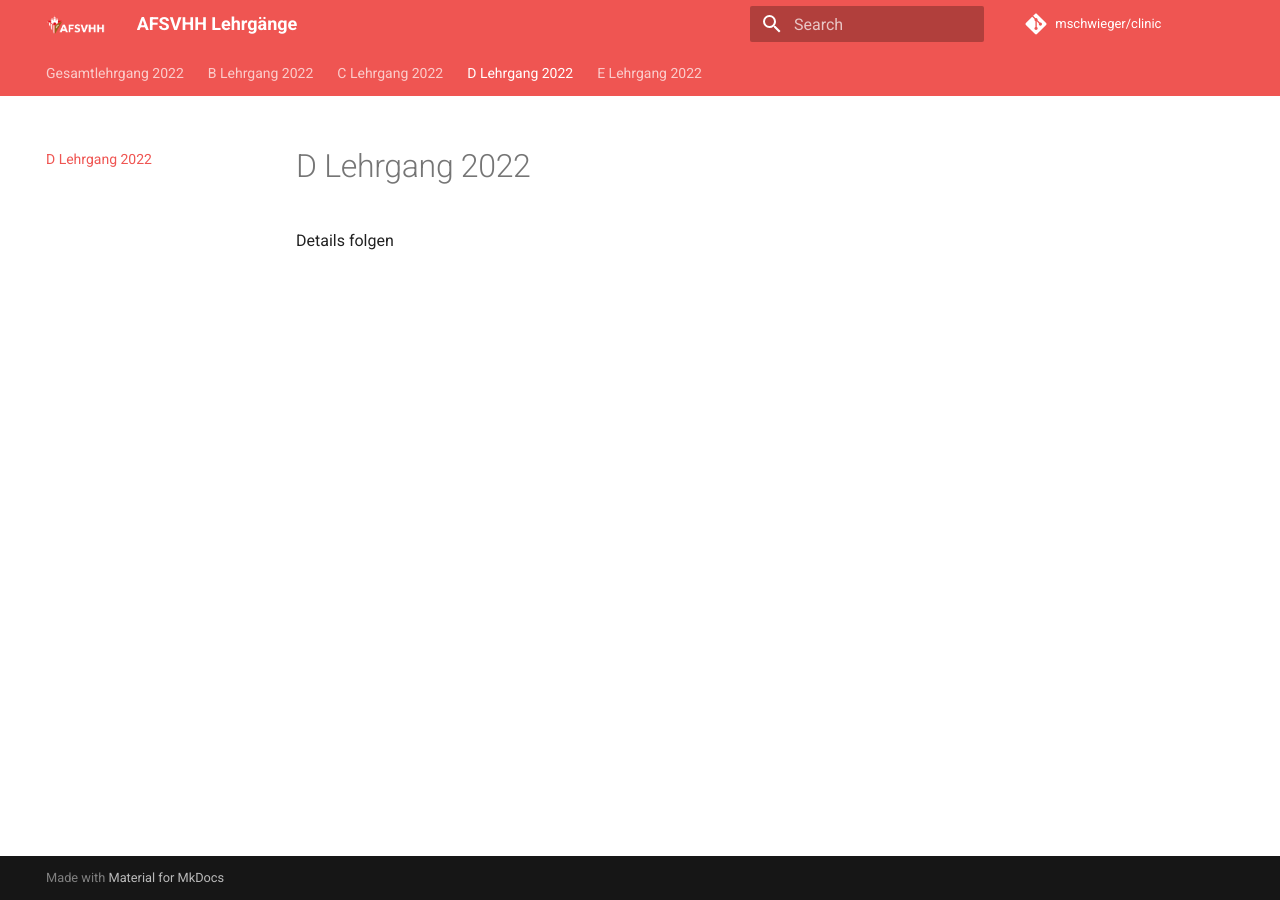
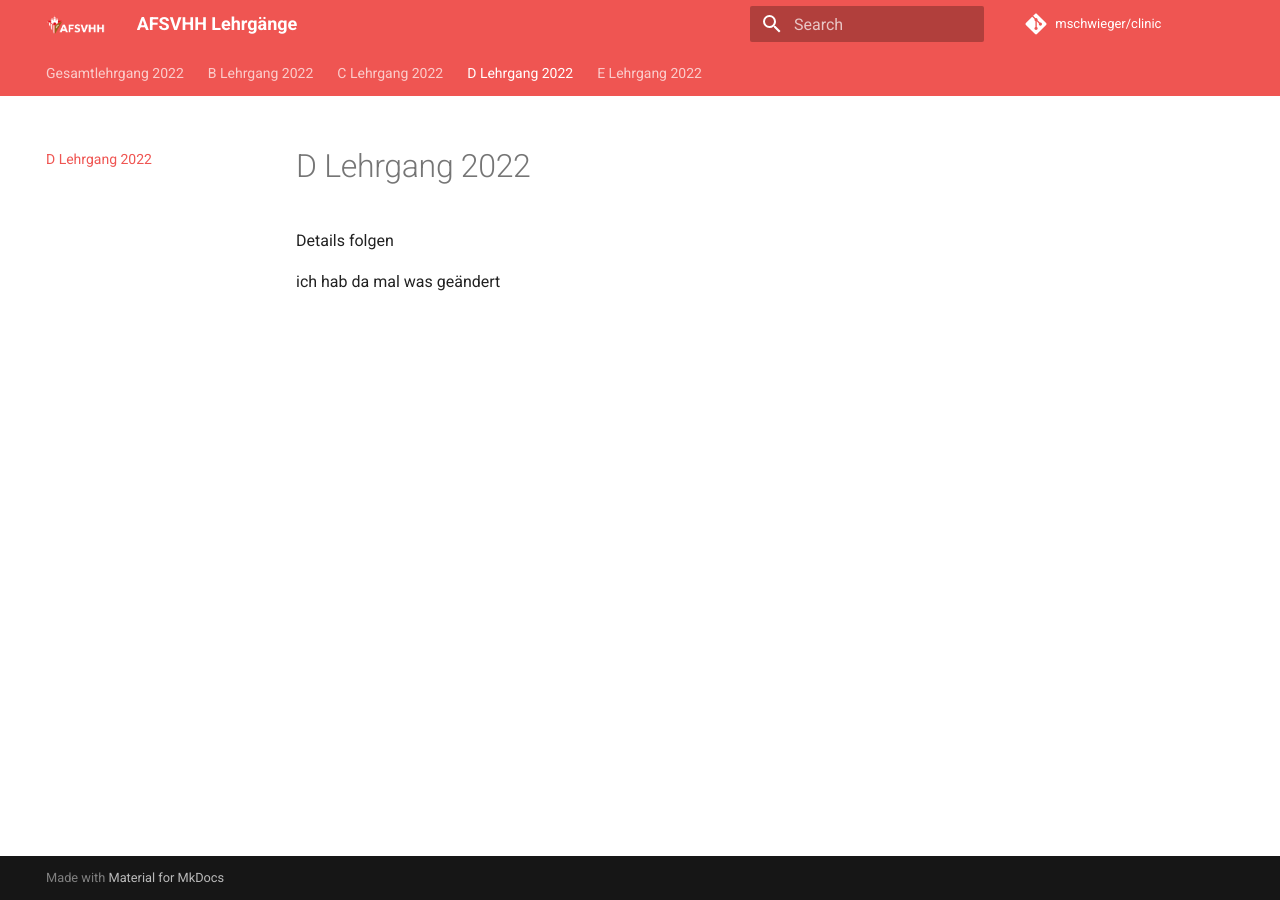
Before and after one commit to mschwieger/clinic, an MkDocs documentation site: the page built from docs/D.md, in a window 1280 px wide. Built offline with MkDocs 1.6.1 and Material for MkDocs 9.7.7, drawn with Linux system fonts in a browser that asks for light colours; comment, search, counter and statistics services are not loaded.

Commit message:
Update D.md

```diff
--- a/docs/D.md
+++ b/docs/D.md
@@ -1,3 +1,5 @@
 # D Lehrgang 2022
 
 Details folgen
+
+ich hab da mal was geändert
```
